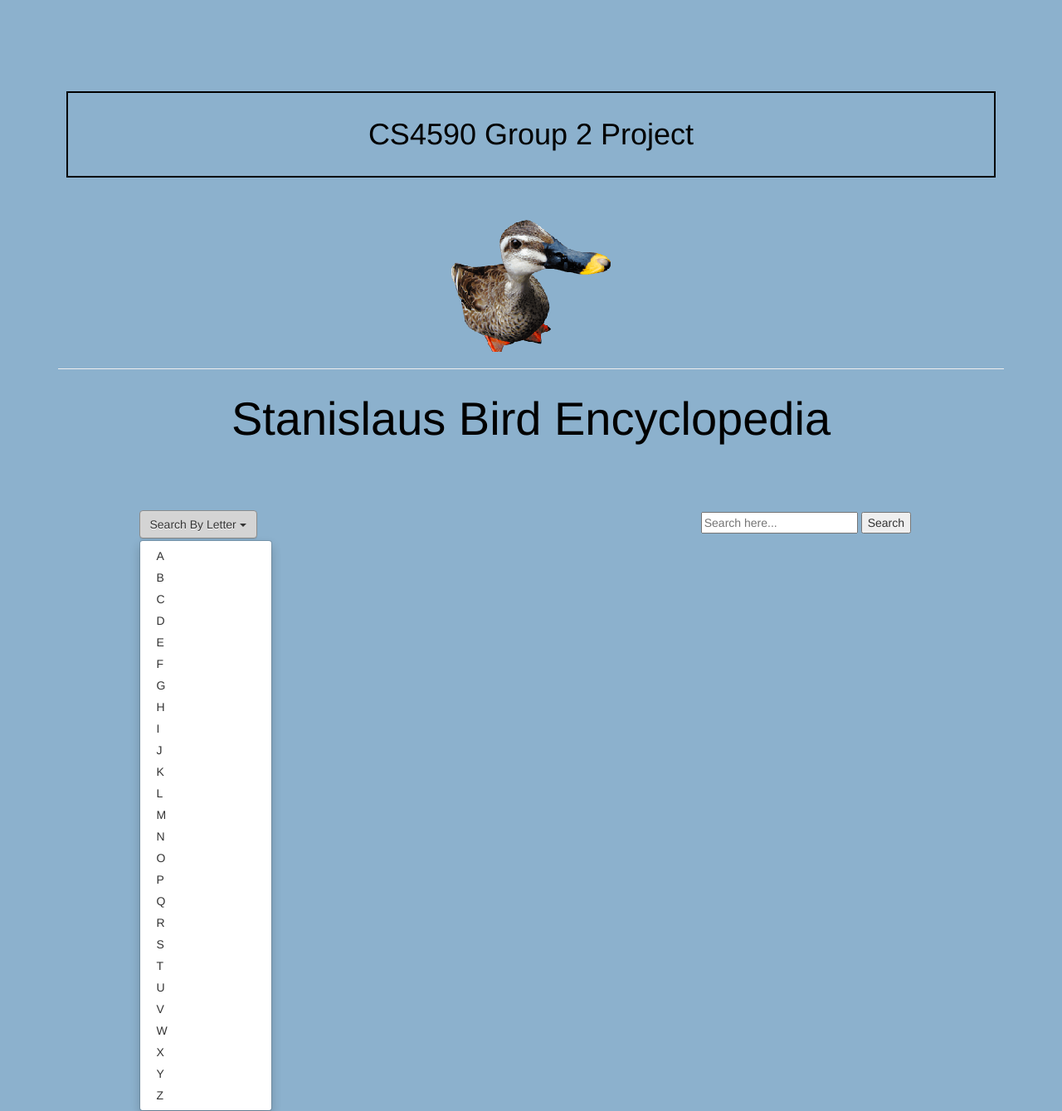
After one commit to NLSuarez/CS4950---Bird-Encyclopedia, a Django app: page / in a window 1280 px wide, after a click on "Search By Letter". The commit adds this page. Shown: the whole page at 83% size. Run offline with Django 3.2, Linux system fonts and the light colour scheme; some libraries are stand-ins or nearby versions.

Commit message:
Template Acquisition
Based on the files sent to me by Andres, I have implemented the
templates and new static files in a way suitable for django. There were
some new conventions I had to learn about settings and urls in order to
do this. However, the base of the site now has a face to go with it.

```diff
--- a/StanislausBirds/StanislausBirds/settings.py
+++ b/StanislausBirds/StanislausBirds/settings.py
@@ -57,7 +57,7 @@ ROOT_URLCONF = 'StanislausBirds.urls'
 TEMPLATES = [
     {
         'BACKEND': 'django.template.backends.django.DjangoTemplates',
-        'DIRS': [],
+        'DIRS': [os.path.join(BASE_DIR, 'StanislausBirds/templates'),],
         'APP_DIRS': True,
         'OPTIONS': {
             'context_processors': [
--- a/StanislausBirds/StanislausBirds/static/css/styles.css
+++ b/StanislausBirds/StanislausBirds/static/css/styles.css
@@ -0,0 +1,82 @@
+body {
+background-color: #8CB1CD;
+}
+header{
+  color: black;
+  font-size: 400%;
+  text-align:center;
+}
+h1 {
+  text-align:center;
+  border: 2px solid Black;
+  padding: 30px;
+  margin: 10px;
+}
+h2 {
+  color:Black;
+  font-family:fantasy;
+  font-size: 200%;
+}
+/* Dropdown Button */
+.dropbtn {
+    display:block;
+    position:relative;
+    background-color: white;
+    color: black;
+    padding: 16px;
+    font-size: 16px;
+    border-style: double;
+    border-color: black;
+    border-width: 2px;
+    cursor: pointer;
+    margin:0 auto;
+}
+
+/* Dropdown button on hover & focus */
+.dropbtn:hover, .dropbtn:focus {
+    background-color: #D5D8DC;
+}
+
+/* The container <div> - needed to position the dropdown content */
+.dropdown {
+  position: relative;
+  display: block;
+  margin:0 auto;
+}
+
+/* Dropdown Content (Hidden by Default) */
+.dropdown-content {
+    display:none;
+    position: relative;
+    background-color: #f9f9f9;
+    min-width: 140px;
+    max-width: 140px;
+    box-shadow: 0px 8px 16px 0px rgba(0,0,0,0.2);
+    z-index: 1;
+    margin:0 auto;
+}
+
+/* Links inside the dropdown */
+.dropdown-content a {
+    color: black;
+    padding: 5px 0px 5px 15px;
+    text-decoration: none;
+    display: block;
+}
+
+/* Change color of dropdown links on hover */
+.dropdown-content a:hover {background-color: #f1f1f1}
+
+.search{
+  position:absolute;
+  left:42%;
+  top:200%;
+}
+
+/* Show the dropdown menu (use JS to add this class to the .dropdown-content container when the user clicks on the dropdown button) */
+.show {display:block;}
+
+header .container{
+  padding-top: 100px;
+  padding-bottom: 50px;
+}
--- a/StanislausBirds/StanislausBirds/templates/base.html
+++ b/StanislausBirds/StanislausBirds/templates/base.html
@@ -1,13 +1,14 @@
-{% load static %}
-
 <!--DOCTYPE HTML5-->
 <html>
 
   <head>
+    <title>Stanislaus Birds</title>
     <meta charset="utf-8">
     <meta name="viewport" content="width=device-width, initial-scale=1">
     <!-- Styles -->
-    <link rel="stylesheet" href='/static/bootstrap/css/theme.min.css' />
+    <link rel="stylesheet" href='/static/bootstrap/css/bootstrap-theme.min.css' />
+    <link rel="stylesheet" href='/static/bootstrap/css/bootstrap.min.css' />
+    <link href ="/static/css/styles.css" rel="stylesheet" type="text/css"/>
     <!-- JavaScript -->
     <script type="text/javascript" src="/static/js/jquery-3.2.1.min.js"></script>
     <script src="/static/bootstrap/js/bootstrap.min.js"></script>
@@ -18,5 +19,4 @@
   </body>
 
   {% block extrajs %}{% endblock %}
-
 </html>
--- /dev/null
+++ b/StanislausBirds/StanislausBirds/templates/index.html
@@ -0,0 +1,94 @@
+{% extends 'base.html' %}
+
+{% block content %}
+  <header>
+      <div class="container" id="maincontent" tabindex="-1">
+          <div class="row">
+              <div class="col-lg-12">
+                  <div class="intro-text">
+                      <h1 class="name">CS4590 Group 2 Project</h1>
+                      <img class="img-responsive" src="/static/img/duck.png" style = "display: block; margin-left: auto; margin-right: auto;">
+                      <hr class="star-light">
+                      <span class="skills">Stanislaus Bird Encyclopedia</span>
+                  </div>
+              </div>
+          </div>
+      </div>
+  </header>
+
+  <br>
+<div class="container">
+  <div class="row">
+        <div class="col-md-1">
+        </div>
+    <div class="col-md-5">
+      <div class="dropdown">
+      <button class="btn btn-default dropdown-toggle" type="button" data-toggle="dropdown">Search By Letter
+      <span class="caret"></span></button>
+      <ul class="dropdown-menu">
+        <li><a href="#LetterA">A</a></li>
+        <li><a href="#LetterB">B</a></li>
+        <li><a href="#LetterC">C</a></li>
+        <li><a href="#LetterD">D</a></li>
+        <li><a href="#LetterE">E</a></li>
+        <li><a href="#LetterF">F</a></li>
+        <li><a href="#LetterG">G</a></li>
+        <li><a href="#LetterH">H</a></li>
+        <li><a href="#LetterI">I</a></li>
+        <li><a href="#LetterJ">J</a></li>
+        <li><a href="#LetterK">K</a></li>
+        <li><a href="#LetterL">L</a></li>
+        <li><a href="#LetterM">M</a></li>
+        <li><a href="#LetterN">N</a></li>
+        <li><a href="#LetterO">O</a></li>
+        <li><a href="#LetterP">P</a></li>
+        <li><a href="#LetterQ">Q</a></li>
+        <li><a href="#LetterR">R</a></li>
+        <li><a href="#LetterS">S</a></li>
+        <li><a href="#LetterT">T</a></li>
+        <li><a href="#LetterU">U</a></li>
+        <li><a href="#LetterV">V</a></li>
+        <li><a href="#LetterW">W</a></li>
+        <li><a href="#LetterX">X</a></li>
+        <li><a href="#LetterY">Y</a></li>
+        <li><a href="#LetterZ">Z</a></li>
+      </ul>
+      </div>
+    </div>
+<div class="col-md-5">
+  <div class="search">
+    <form action="">
+      <input type="text" name="search" placeholder="Search here..." />
+      <input type="submit" value="Search" />
+    </form>
+  </div>
+</div>
+    <div class="col-md-1">
+    </div>
+</div>
+{% endblock %}
+
+{% block extrajs %}
+<script type="text/javascript">
+  $(document).ready() function () {
+    function myFunction() {
+        document.getElementById("myDropdown").classList.toggle("show");
+    }
+
+    // Close the dropdown menu if the user clicks outside of it
+    window.onclick = function(event) {
+      if (!event.target.matches('.dropbtn')) {
+
+        var dropdowns = document.getElementsByClassName("dropdown-content");
+        var i;
+        for (i = 0; i < dropdowns.length; i++) {
+          var openDropdown = dropdowns[i];
+          if (openDropdown.classList.contains('show')) {
+            openDropdown.classList.remove('show');
+          }
+        }
+      }
+    }
+  }
+</script>
+{% endblock %}
--- a/StanislausBirds/StanislausBirds/urls.py
+++ b/StanislausBirds/StanislausBirds/urls.py
@@ -13,9 +13,14 @@ Including another URLconf
     1. Import the include() function: from django.conf.urls import url, include
     2. Add a URL to urlpatterns:  url(r'^blog/', include('blog.urls'))
 """
+#from django.conf import settings
 from django.conf.urls import url
+#from django.conf.urls.static import static
 from django.contrib import admin
 
+from . import views
+
 urlpatterns = [
+    url(r'^$', views.IndexView.as_view(), name='index'),
     url(r'^admin/', admin.site.urls),
 ]
--- /dev/null
+++ b/StanislausBirds/StanislausBirds/views.py
@@ -0,0 +1,6 @@
+# -*- coding: utf-8 -*-
+from __future__ import unicode_literals
+from django.views.generic import TemplateView
+
+class IndexView(TemplateView):
+    template_name = 'index.html'
```
Also changed, not shown: StanislausBirds/apps/birds/templates/birds/bird.html (added, +32 -0 lines), StanislausBirds/apps/birds/templates/birds/birds_list.html (added, +11 -0 lines), StanislausBirds/static/css/styles.css (+82 -0 lines), StanislausBirds/StanislausBirds/static/img/duck.png (added), StanislausBirds/static/img/duck.png (added).
